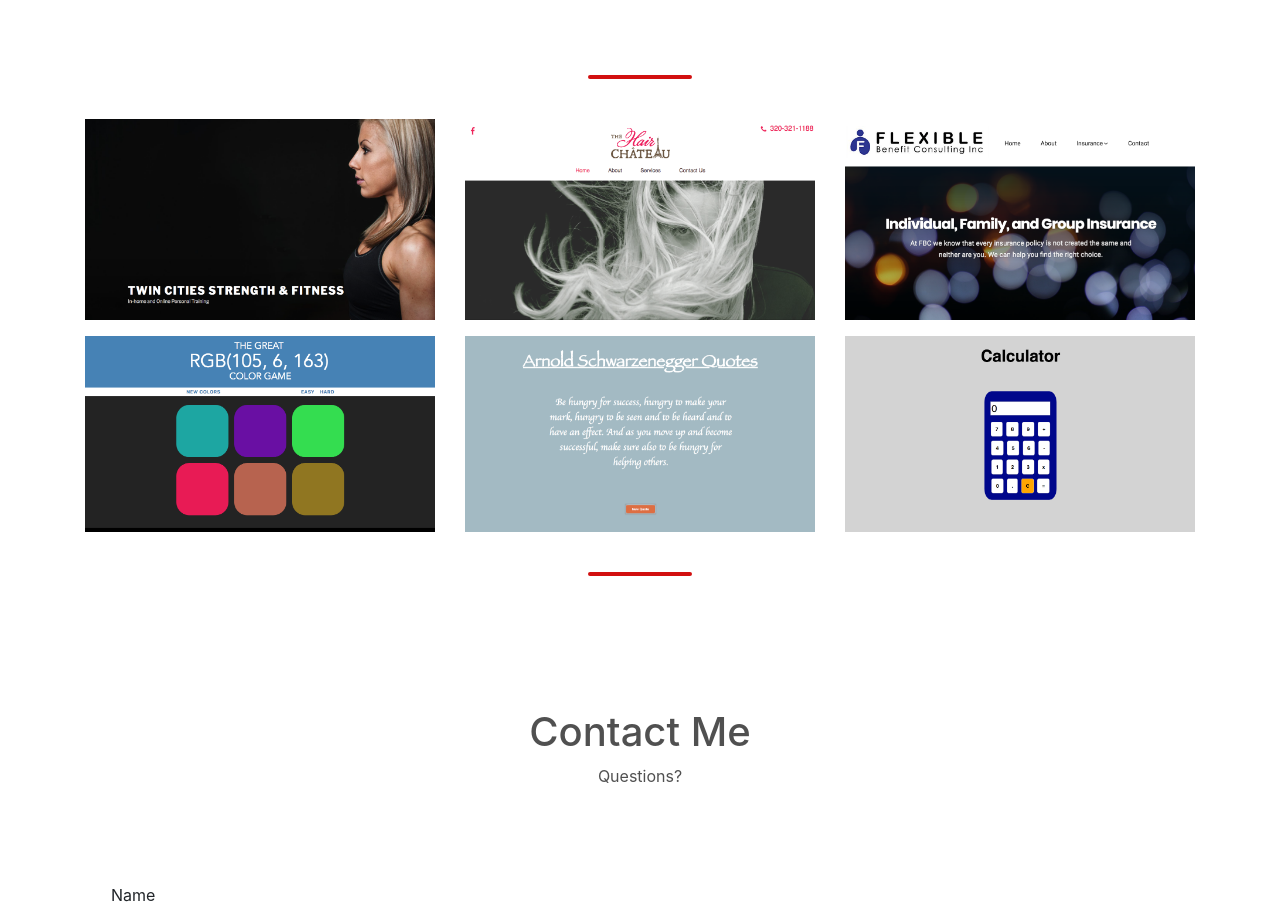
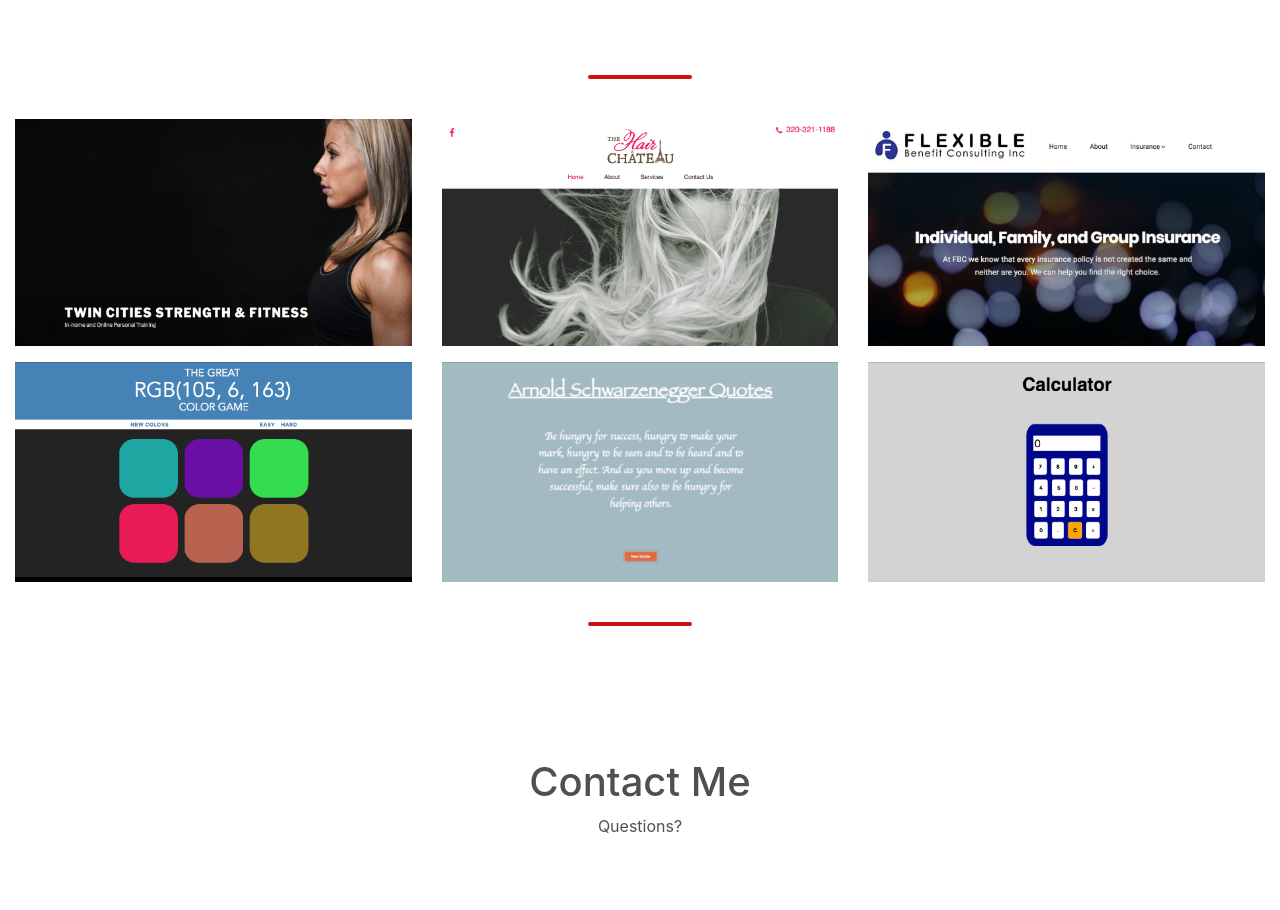
Before and after one commit to matthewlynner/matthewlynner.github.io, a plain HTML site: page index.html in a window 1280 px wide. Shown: the part 1063-1973 px from the top of the page. Drawn offline with nearby package versions, Linux system fonts and the light colour scheme.

Commit message:
image container fluid

```diff
--- a/index.html
+++ b/index.html
@@ -57,7 +57,7 @@
 <hr class="hrstyle">
 
     <!-- Image Gallery-->
-<div class="container">
+<div class="container-fluid">
   <div class="row">
    <div class="col-md-4">
       <div class="hovereffect">
@@ -95,6 +95,8 @@
               </div>
       </div>
     </div>
+  </div>
+  <div class="row">
     <div class="col-md-4">
        <div class="hovereffect">
            <img class="img-responsive" src="images/colorgame.png" alt="ColorGame">
```
